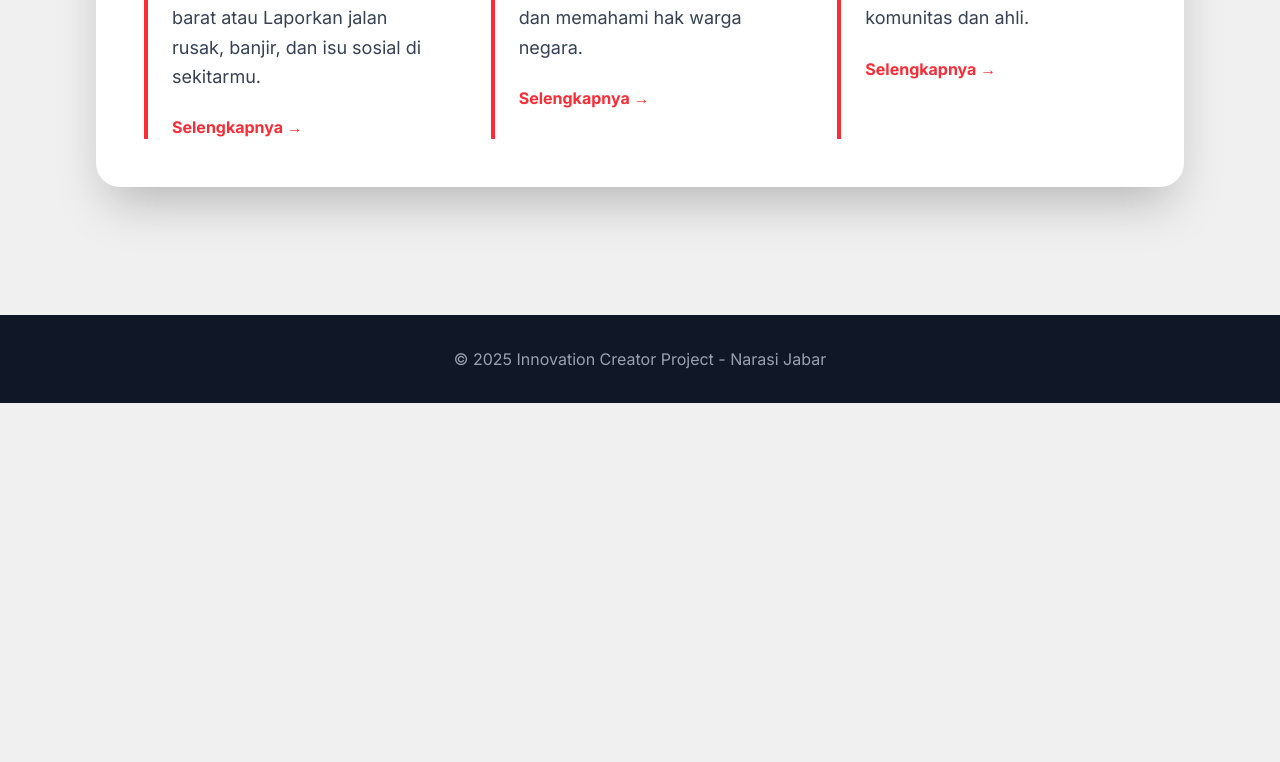
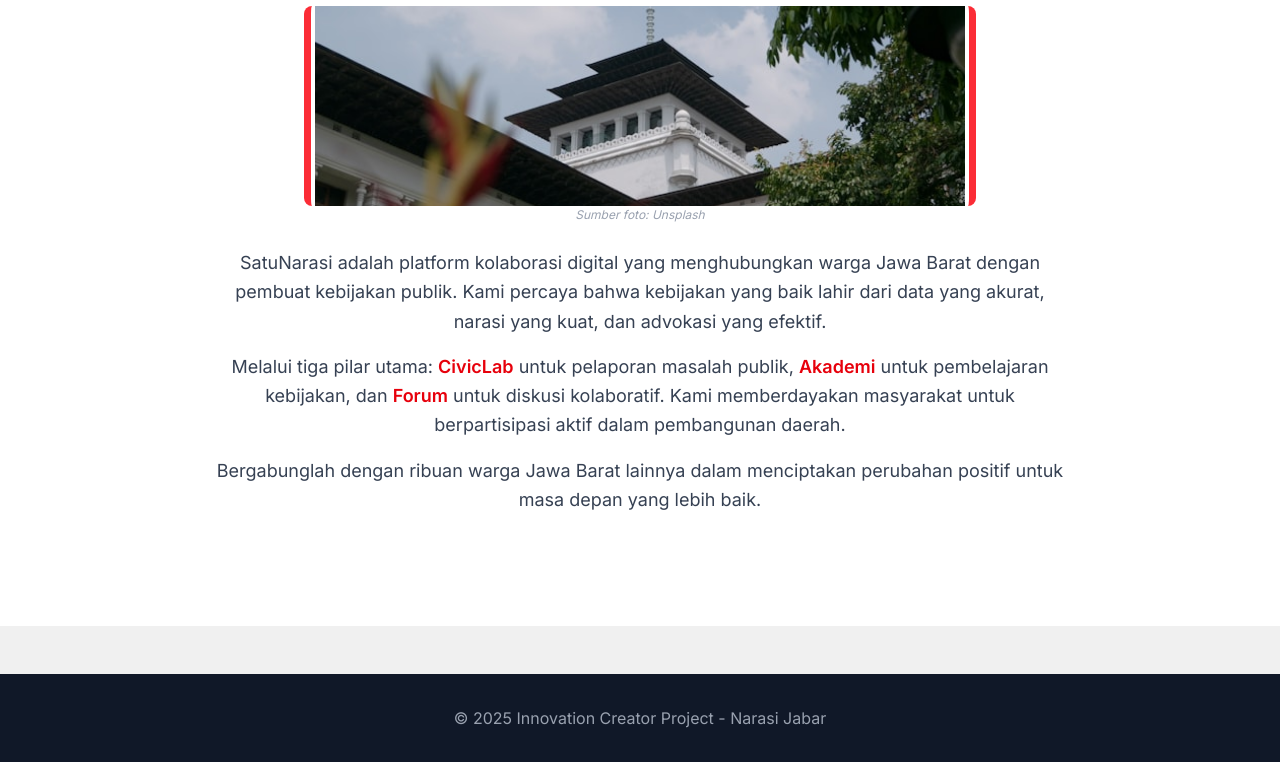
Before and after one commit to mhmmdshlh/SatuNarasi, a website: page index.html in a window 1280 px wide. Shown: the part 682-1444 px from the top of the page. Before the commit the page ends 1085 px from the top, so only its background shows below. Drawn offline with nearby package versions, Linux system fonts and the light colour scheme; files that its build step writes are made by us from their sources.

Commit message:
desc section

```diff
--- a/index.html
+++ b/index.html
@@ -83,44 +83,40 @@
         </div>
     </section>
 
-    <!-- Features Overview -->
-    <section class="pb-20">
+    <!-- Description Section -->
+    <section class="py-16 bg-white">
         <div class="max-w-6xl mx-auto px-4 sm:px-6 lg:px-8">
-            <div class="bg-white rounded-3xl shadow-2xl p-12">
-                <div class="grid md:grid-cols-3 gap-12">
-                    <!-- CivicLab -->
-                    <div class="border-l-4 border-red-500 pl-6">
-                        <h3 class="text-2xl font-black text-gray-900 mb-4">CivicLab</h3>
-                        <p class="text-gray-700 text-lg leading-relaxed mb-6">
-                            Lihat dashboard data jawa barat atau Laporkan jalan rusak, banjir, dan isu sosial di
-                            sekitarmu.
-                        </p>
-                        <a href="templates/civiclab.html" class="text-red-500 font-bold hover:text-red-600 transition">
-                            Selengkapnya →
+            <div class="text-center mb-12">
+                <h2 class="text-4xl font-black text-red-500 mb-6">Apa itu SatuNarasi?</h2>
+                <figure class="max-w-2xl mx-auto mb-6">
+                    <img src="img/gedung-sate.jpg" alt="Gedung Sate Bandung"
+                        class="w-full h-50 object-cover rounded-lg border-l-7 border-r-7 border-red-500 px-1">
+                    <figcaption class="text-[.75rem] text-gray-400 italic text-center">
+                        Sumber foto: <a
+                            href="https://unsplash.com/photos/a-large-white-building-with-a-tall-tower-yE0uCV_oOBc"
+                            class="hover:text-red-500" target="_blank">
+                            Unsplash
                         </a>
-                    </div>
-
-                    <!-- Akademi Kebijakan -->
-                    <div class="border-l-4 border-red-500 pl-6">
-                        <h3 class="text-2xl font-black text-gray-900 mb-4">Akademi Kebijakan</h3>
-                        <p class="text-gray-700 text-lg leading-relaxed mb-6">
-                            Belajar cara membaca APBD dan memahami hak warga negara.
-                        </p>
-                        <a href="templates/akademi.html" class="text-red-500 font-bold hover:text-red-600 transition">
-                            Selengkapnya →
-                        </a>
-                    </div>
-
-                    <!-- Suara Warga -->
-                    <div class="border-l-4 border-red-500 pl-6">
-                        <h3 class="text-2xl font-black text-gray-900 mb-4">Suara Warga</h3>
-                        <p class="text-gray-700 text-lg leading-relaxed mb-6">
-                            Diskusikan isu terkini bersama komunitas dan ahli.
-                        </p>
-                        <a href="templates/forum.html" class="text-red-500 font-bold hover:text-red-600 transition">
-                            Selengkapnya →
-                        </a>
-                    </div>
+                    </figcaption>
+                </figure>
+                <div class="max-w-4xl mx-auto text-center px-4 text-sm sm:text-lg">
+                    <p class="text-gray-700 mb-4 leading-relaxed">
+                        SatuNarasi adalah platform kolaborasi digital yang menghubungkan warga Jawa Barat dengan
+                        pembuat kebijakan publik. Kami percaya bahwa kebijakan yang baik lahir dari data yang akurat,
+                        narasi yang kuat, dan advokasi yang efektif.
+                    </p>
+                    <p class="text-gray-700 mb-4 leading-relaxed">
+                        Melalui tiga pilar utama: <span class="font-semibold text-red-600">CivicLab</span> untuk
+                        pelaporan
+                        masalah publik, <span class="font-semibold text-red-600">Akademi</span> untuk pembelajaran
+                        kebijakan,
+                        dan <span class="font-semibold text-red-600">Forum</span> untuk diskusi kolaboratif. Kami
+                        memberdayakan masyarakat untuk berpartisipasi aktif dalam pembangunan daerah.
+                    </p>
+                    <p class="text-gray-700 leading-relaxed">
+                        Bergabunglah dengan ribuan warga Jawa Barat lainnya dalam menciptakan perubahan positif
+                        untuk masa depan yang lebih baik.
+                    </p>
                 </div>
             </div>
         </div>
```
Also changed, not shown: img/gedung-sate.jpg (added).
